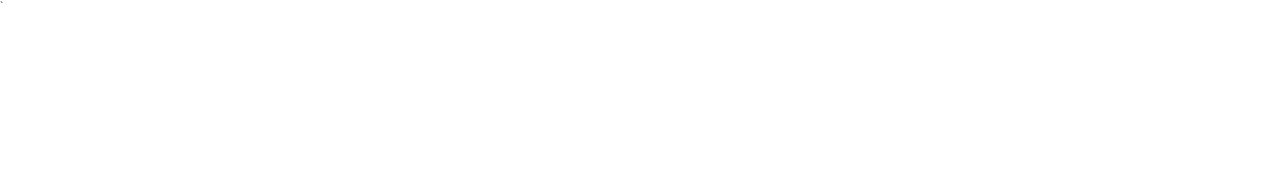
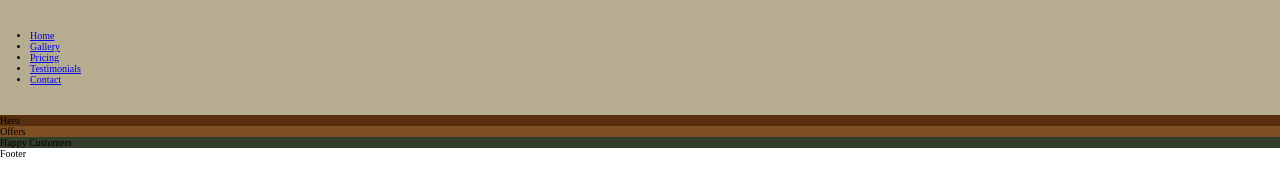
Before and after one commit to TeoVizi/Proiect_TW, a website: page index.html in a window 1280 px wide. Drawn offline with nearby package versions, Linux system fonts and the light colour scheme; files that its build step writes are made by us from their sources.

Commit message:
base of the header

```diff
--- a/index.html
+++ b/index.html
@@ -5,10 +5,48 @@
     <meta name="viewport"
           content="width=device-width, user-scalable=no, initial-scale=1.0, maximum-scale=1.0, minimum-scale=1.0">
     <meta http-equiv="X-UA-Compatible" content="ie=edge">
-    <title>Document</title>
+    <title>Mirage Décor</title>
     <link rel="stylesheet" href="css/style.css">
 </head>
 <body>
+    <header class="header">
+        <div class="header__logo">
+
+        </div>
+
+        <div class="navigation">
+            <nav class="navigation__nav">
+                <ul class="navigation__list">
+                    <li class="navigation__item"><a href="#" class="navigation__link">Home</a></li>
+                    <li class="navigation__item"><a href="#" class="navigation__link">Gallery</a></li>
+                    <li class="navigation__item"><a href="#" class="navigation__link">Pricing</a></li>
+                    <li class="navigation__item"><a href="#" class="navigation__link">Testimonials</a></li>
+                    <li class="navigation__item"><a href="#" class="navigation__link">Contact</a></li>
+                </ul>
+            </nav>
+        </div>
+
+    </header>
+
+    <section class="section__hero">
+        Hero
+    </section>
+
+    <section class="section__promises">
+
+    </section>
+
+    <section class="section__offers">
+        Offers
+    </section>
+
+    <section class="section__happy-customers">
+        Happy Customers
+    </section>
+
+    <footer>
+        Footer
+    </footer>
 
 </body>
-</html>`
+</html>
--- a/sass/abstracts/_variables.scss
+++ b/sass/abstracts/_variables.scss
@@ -0,0 +1,16 @@
+//  COLOR PALETTE
+$color-primary: #656d4a;
+$color-primary-light-1: #c2c5aa;
+$color-primary-light-2: #a4ac86;
+$color-primary-dark-1: #414833;
+$color-primary-dark-2: #333d29;
+
+$color-secondary: #936639;
+$color-secondary-light-1: #b6ad90;
+$color-secondary-light-2: #a68a64;
+$color-secondary-dark-1: #7f4f24;
+$color-secondary-dark-2: #582f0e;
+$color-secondary-dark-3: #463f3a;
+
+$color-black: #000;
+$color-white: #fff;
--- a/sass/base/_base.scss
+++ b/sass/base/_base.scss
@@ -12,4 +12,5 @@ html {
 
 body {
   box-sizing: border-box;
+  -webkit-font-smoothing: antialiased;
 }
--- /dev/null
+++ b/sass/layout/_header.scss
@@ -0,0 +1,9 @@
+.header {
+  background-color: $color-secondary-light-1;
+  padding: 3rem;
+  position: sticky;
+
+  .navigation {
+
+  }
+}
--- a/sass/main.scss
+++ b/sass/main.scss
@@ -5,4 +5,6 @@
 @import "base/typography";
 @import "base/utilities";
 
+@import "layout/header";
+
 @import "pages/home";
--- a/sass/pages/_home.scss
+++ b/sass/pages/_home.scss
@@ -0,0 +1,14 @@
+.section__happy-customers {
+  background-color: #333d29;
+}
+
+.section__hero {
+  background-color: #582f0e;
+}
+
+.section__promises {
+  background-color: #463f3a;
+}
+.section__offers {
+  background-color: #7f4f24;
+}
```
